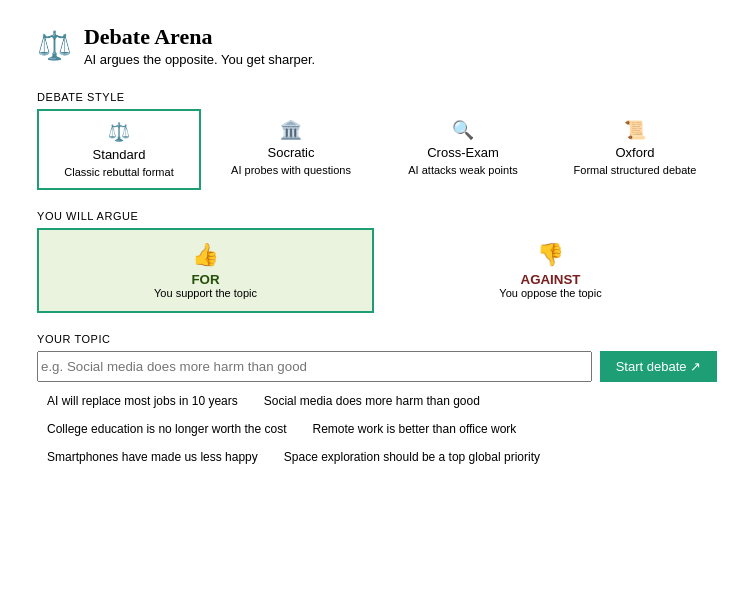
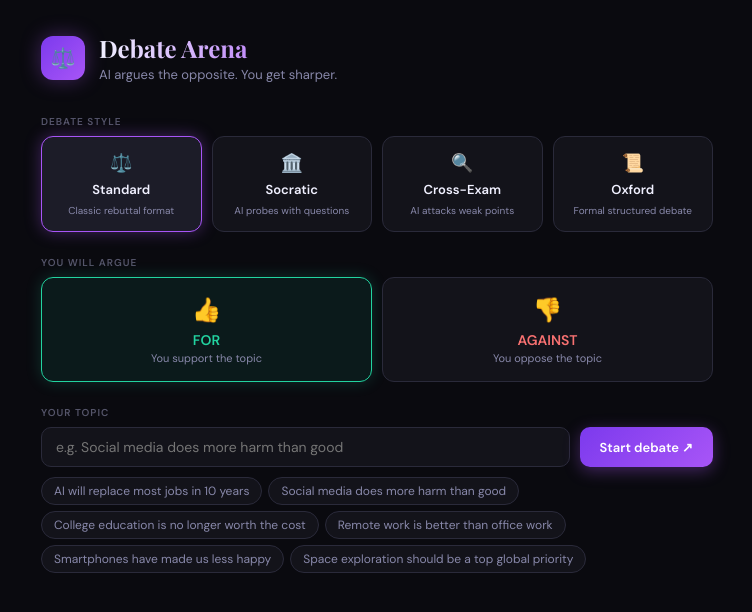
Before and after one commit to hansitha-1/debate-arena, a React (Create React App) app: page / in a window 1280 px wide. Shown: the top 612 px of the page, without its empty margins (263-1015 px from the left). Built offline with nearby package versions, Linux system fonts and the light colour scheme.

Commit message:
dark arena UI redesign

```diff
--- a/src/DebateArena.jsx
+++ b/src/DebateArena.jsx
@@ -486,8 +486,9 @@ Be direct, specific, and honest. No fluff. Reference their actual arguments.`;
   if (screen === "start") {
     return (
       <div style={styles.page}>
+        <style>{GLOBAL_CSS}</style>
         <div style={styles.header}>
-          <span style={{ fontSize: 28 }}>⚖️</span>
+          <div style={styles.headerIcon}>⚖️</div>
           <div>
             <h1 style={styles.title}>Debate Arena</h1>
             <p style={styles.subtitle}>
@@ -521,31 +522,15 @@ Be direct, specific, and honest. No fluff. Reference their actual arguments.`;
         <div style={styles.section}>
           <div style={styles.label}>You will argue</div>
           <div style={{ display: "flex", gap: 10 }}>
-            <button
-              onClick={() => setStance("for")}
-              style={{
-                flex: 1, padding: "12px", borderRadius: "var(--border-radius-md)",
-                border: stance === "for" ? "2px solid #1D9E75" : "0.5px solid var(--color-border-tertiary)",
-                background: stance === "for" ? "#EAF3DE" : "var(--color-background-secondary)",
-                cursor: "pointer", fontFamily: "inherit",
-              }}
-            >
-              <div style={{ fontSize: 22 }}>👍</div>
-              <div style={{ fontWeight: 600, color: "#27500A", marginTop: 4 }}>FOR</div>
-              <div style={{ fontSize: 11, color: "var(--color-text-secondary)" }}>You support the topic</div>
+            <button onClick={() => setStance("for")} style={{...styles.stanceFor, ...(stance==="for"?styles.stanceForActive:{})}}>
+              <div style={{ fontSize: 24 }}>👍</div>
+              <div style={{ fontWeight: 700, color: "#22D3A0", marginTop: 6, fontSize: 14 }}>FOR</div>
+              <div style={{ fontSize: 11, color: "#8888AA", marginTop: 2 }}>You support the topic</div>
             </button>
-            <button
-              onClick={() => setStance("against")}
-              style={{
-                flex: 1, padding: "12px", borderRadius: "var(--border-radius-md)",
-                border: stance === "against" ? "2px solid #E24B4A" : "0.5px solid var(--color-border-tertiary)",
-                background: stance === "against" ? "#FCEBEB" : "var(--color-background-secondary)",
-                cursor: "pointer", fontFamily: "inherit",
-              }}
-            >
-              <div style={{ fontSize: 22 }}>👎</div>
-              <div style={{ fontWeight: 600, color: "#791F1F", marginTop: 4 }}>AGAINST</div>
-              <div style={{ fontSize: 11, color: "var(--color-text-secondary)" }}>You oppose the topic</div>
+            <button onClick={() => setStance("against")} style={{...styles.stanceAgainst, ...(stance==="against"?styles.stanceAgainstActive:{})}}>
+              <div style={{ fontSize: 24 }}>👎</div>
+              <div style={{ fontWeight: 700, color: "#F87171", marginTop: 6, fontSize: 14 }}>AGAINST</div>
+              <div style={{ fontSize: 11, color: "#8888AA", marginTop: 2 }}>You oppose the topic</div>
             </button>
           </div>
         </div>
@@ -584,8 +569,8 @@ Be direct, specific, and honest. No fluff. Reference their actual arguments.`;
   if (screen === "summary") {
     const avg = scores.length > 0 ? Math.round(scores.reduce((a, b) => a + b, 0) / scores.length) : 0;
     const grade = avg >= 85 ? "A" : avg >= 70 ? "B" : avg >= 55 ? "C" : avg >= 40 ? "D" : "F";
-    const gradeColor = avg >= 85 ? "#27500A" : avg >= 70 ? "#1D9E75" : avg >= 55 ? "#633806" : "#791F1F";
-    const gradeBg = avg >= 85 ? "#EAF3DE" : avg >= 70 ? "#E1F5EE" : avg >= 55 ? "#FAEEDA" : "#FCEBEB";
+    const gradeColor = avg >= 85 ? "#22D3A0" : avg >= 70 ? "#A855F7" : avg >= 55 ? "#FBBF24" : "#F87171";
+    const gradeBg = avg >= 85 ? "rgba(34,211,160,0.12)" : avg >= 70 ? "rgba(168,85,247,0.12)" : avg >= 55 ? "rgba(251,191,36,0.1)" : "rgba(248,113,113,0.1)";
 
     // Parse summary sections for nice rendering
     const sections = summary ? summary.split(/\n## /).map((s, i) => i === 0 ? s.replace("## ", "") : s) : [];
@@ -593,7 +578,7 @@ Be direct, specific, and honest. No fluff. Reference their actual arguments.`;
     return (
       <div style={styles.page}>
         <div style={styles.header}>
-          <span style={{ fontSize: 28 }}>⚖️</span>
+          <div style={styles.headerIcon}>⚖️</div>
           <div>
             <h1 style={styles.title}>Session Complete</h1>
             <p style={styles.subtitle}>{topic}</p>
@@ -602,8 +587,8 @@ Be direct, specific, and honest. No fluff. Reference their actual arguments.`;
 
         {/* Grade card */}
         <div style={{ display: "grid", gridTemplateColumns: "repeat(4,1fr)", gap: 8, marginBottom: "1.5rem" }}>
-          <div style={{ ...styles.statCard, gridColumn: "1", background: gradeBg }}>
-            <div style={{ fontSize: 36, fontWeight: 700, fontFamily: "'Playfair Display',serif", color: gradeColor }}>{grade}</div>
+          <div style={{ ...styles.statCard, gridColumn: "1", background: gradeBg, border: `1px solid ${gradeColor}33` }}>
+            <div style={{ fontSize: 36, fontWeight: 700, fontFamily: "'Playfair Display',serif", color: gradeColor, textShadow: `0 0 20px ${gradeColor}` }}>{grade}</div>
             <div style={styles.statLabel}>Grade</div>
           </div>
           <div style={styles.statCard}>
@@ -630,7 +615,8 @@ Be direct, specific, and honest. No fluff. Reference their actual arguments.`;
                 <div style={{
                   width: "100%", borderRadius: "4px 4px 0 0",
                   height: `${(s / 100) * 44}px`,
-                  background: s >= 70 ? "#1D9E75" : s >= 50 ? "#EF9F27" : "#E24B4A",
+                  background: s >= 70 ? "#22D3A0" : s >= 50 ? "#FBBF24" : "#F87171",
+                boxShadow: s >= 70 ? "0 0 8px rgba(34,211,160,0.4)" : s >= 50 ? "0 0 8px rgba(251,191,36,0.3)" : "none",
                   minHeight: 4,
                 }} />
                 <div style={{ fontSize: 10, color: "var(--color-text-secondary)" }}>R{i + 1}</div>
@@ -640,14 +626,14 @@ Be direct, specific, and honest. No fluff. Reference their actual arguments.`;
         </div>
 
         {/* Coach debrief */}
-        <div style={{ border: "0.5px solid var(--color-border-tertiary)", borderRadius: "var(--border-radius-lg)", overflow: "hidden", marginBottom: "1.5rem" }}>
-          <div style={{ padding: "12px 16px", background: "var(--color-background-secondary)", borderBottom: "0.5px solid var(--color-border-tertiary)", fontFamily: "'Playfair Display',serif", fontWeight: 600, fontSize: 16 }}>
+        <div style={{ border: "1px solid #2A2A3A", borderRadius: 16, overflow: "hidden", marginBottom: "1.5rem", background: "#13131A" }}>
+          <div style={{ padding: "14px 18px", background: "#1C1C28", borderBottom: "1px solid #2A2A3A", fontFamily: "'Playfair Display',serif", fontWeight: 600, fontSize: 16, color: "#F0F0FF" }}>
             🎓 Coach Debrief
           </div>
-          <div style={{ padding: "16px", fontSize: 14, lineHeight: 1.8, color: "var(--color-text-primary)" }}>
+          <div style={{ padding: "18px", fontSize: 14, lineHeight: 1.8, color: "#D4D4F0" }}>
             {summaryLoading ? (
-              <div style={{ color: "var(--color-text-secondary)", fontStyle: "italic" }}>
-                Analyzing your debate… this takes a few seconds ⏳
+              <div style={{ color: "#55556A", fontStyle: "italic" }}>
+                ⚡ Analyzing your full debate… a few seconds ⏳
               </div>
             ) : summary ? (
               sections.map((section, i) => {
@@ -656,13 +642,13 @@ Be direct, specific, and honest. No fluff. Reference their actual arguments.`;
                 const body = lines.slice(1).join("\n").trim();
                 return (
                   <div key={i} style={{ marginBottom: "1.25rem" }}>
-                    {heading && <div style={{ fontWeight: 600, color: "var(--color-text-primary)", marginBottom: 6, fontSize: 13, textTransform: "uppercase", letterSpacing: "0.04em" }}>{heading}</div>}
-                    <div style={{ color: "var(--color-text-secondary)", whiteSpace: "pre-wrap" }}>{body}</div>
+                    {heading && <div style={{ fontWeight: 600, color: "#A855F7", marginBottom: 6, fontSize: 11, textTransform: "uppercase", letterSpacing: "0.08em" }}>{heading}</div>}
+                    <div style={{ color: "#C4C4E0", whiteSpace: "pre-wrap", lineHeight: 1.8 }}>{body}</div>
                   </div>
                 );
               })
             ) : (
-              <div style={{ color: "#E24B4A" }}>Could not load summary.</div>
+              <div style={{ color: "#F87171" }}>Could not load summary.</div>
             )}
           </div>
         </div>
@@ -706,6 +692,7 @@ Be direct, specific, and honest. No fluff. Reference their actual arguments.`;
   // ── RENDER: DEBATE SCREEN ───────────────────────────────────
   return (
     <div style={styles.page}>
+      <style>{GLOBAL_CSS}</style>
       {/* Stats bar */}
       <div style={styles.statsRow}>
         {[
@@ -818,20 +805,23 @@ Be direct, specific, and honest. No fluff. Reference their actual arguments.`;
                   ...styles.bubble,
                   background:
                     m.role === "user"
-                      ? "#E1F5EE"
+                      ? "rgba(34,211,160,0.1)"
                       : m.role === "grade"
-                      ? "#FAEEDA"
-                      : "var(--color-background-secondary)",
+                      ? "rgba(251,191,36,0.08)"
+                      : "#1C1C28",
                   color:
                     m.role === "user"
-                      ? "#085041"
+                      ? "#A7F3D0"
                       : m.role === "grade"
-                      ? "#633806"
-                      : "var(--color-text-primary)",
+                      ? "#FDE68A"
+                      : "#D4D4F0",
                   border:
-                    m.role === "grade"
-                      ? "0.5px solid #EF9F27"
-                      : "0.5px solid var(--color-border-tertiary)",
+                    m.role === "user"
+                      ? "1px solid rgba(34,211,160,0.2)"
+                      : m.role === "grade"
+                      ? "1px solid rgba(251,191,36,0.2)"
+                      : "1px solid #2A2A3A",
+                  animation: "slideIn 0.3s ease forwards",
                 }}
               >
                 {m.text}
@@ -841,9 +831,9 @@ Be direct, specific, and honest. No fluff. Reference their actual arguments.`;
 
           {loading && (
             <div style={{ ...styles.msgRow, flexDirection: "row" }}>
-              <div style={{ ...styles.avatar, background: "#EEEDFE", color: "#3C3489" }}>AI</div>
-              <div style={{ ...styles.bubble, background: "var(--color-background-secondary)" }}>
-                <span style={styles.typingDots}>thinking…</span>
+              <div style={{ ...styles.avatar, background: "rgba(168,85,247,0.15)", color: "#A855F7" }}>AI</div>
+              <div style={{ ...styles.bubble, background: "#1C1C28", border: "1px solid #2A2A3A" }}>
+                <span style={{ color: "#55556A", fontSize: 13 }}>⚡ thinking…</span>
               </div>
             </div>
           )}
@@ -858,8 +848,8 @@ Be direct, specific, and honest. No fluff. Reference their actual arguments.`;
 
         {/* TODO_A2: Show ScoreChart here when scores.length >= 3 */}
         {scores.length >= 3 && (
-          <div style={{ padding: "0 14px 8px" }}>
-            <div style={styles.label}>Your score trend</div>
+          <div style={{ padding: "0 16px 12px", borderTop: "1px solid #2A2A3A" }}>
+            <div style={{ ...styles.label, paddingTop: 12 }}>Score trend</div>
             <ResponsiveContainer width="100%" height={100}>
               <BarChart
                 data={scores.map((s, i) => ({ r: `R${i + 1}`, s }))}
@@ -869,13 +859,13 @@ Be direct, specific, and honest. No fluff. Reference their actual arguments.`;
                 <YAxis domain={[0, 100]} hide />
                 <Tooltip
                   formatter={(v) => [`${v}%`, "Score"]}
-                  contentStyle={{ fontSize: 12 }}
+                  contentStyle={{ fontSize: 12, background: "#1C1C28", border: "1px solid #2A2A3A", color: "#F0F0FF" }}
                 />
                 <Bar dataKey="s" radius={[4, 4, 0, 0]}>
                   {scores.map((s, i) => (
                     <Cell
                       key={i}
-                      fill={s >= 70 ? "#1D9E75" : s >= 50 ? "#EF9F27" : "#E24B4A"}
+                      fill={s >= 70 ? "#22D3A0" : s >= 50 ? "#FBBF24" : "#F87171"}
                     />
                   ))}
                 </Bar>
@@ -910,11 +900,11 @@ Be direct, specific, and honest. No fluff. Reference their actual arguments.`;
               {scores.length >= 1 && (
                 <button
                   style={{
-                    fontSize: 12, padding: "6px 14px",
-                    borderRadius: "var(--border-radius-md)",
-                    border: "1.5px solid #1D9E75",
-                    background: "#E1F5EE", color: "#085041",
-                    cursor: "pointer", fontFamily: "inherit", fontWeight: 500,
+                    fontSize: 12, padding: "8px 14px",
+                    borderRadius: 10,
+                    border: "1px solid rgba(34,211,160,0.4)",
+                    background: "rgba(34,211,160,0.08)", color: "#22D3A0",
+                    cursor: "pointer", fontFamily: "inherit", fontWeight: 600,
                   }}
                   onClick={() => triggerSummary(scores, messages)}
                 >
@@ -932,8 +922,8 @@ Be direct, specific, and honest. No fluff. Reference their actual arguments.`;
                   width: 40,
                   height: 40,
                   borderRadius: "50%",
-                  border: listening ? "2px solid #E24B4A" : "1.5px solid var(--color-border-secondary)",
-                  background: listening ? "#FCEBEB" : "var(--color-background-secondary)",
+                  border: listening ? "2px solid #F87171" : "1px solid #2A2A3A",
+                  background: listening ? "rgba(248,113,113,0.1)" : "#13131A",
                   cursor: loading ? "not-allowed" : "pointer",
                   fontSize: 18,
                   display: "flex",
@@ -946,8 +936,8 @@ Be direct, specific, and honest. No fluff. Reference their actual arguments.`;
                 {listening ? "⏹" : "🎙️"}
               </button>
               {listening && (
-                <span style={{ fontSize: 12, color: "#E24B4A", fontStyle: "italic" }}>
-                  🎙️ Listening… (click ⏹ when done, then Argue ↗)
+                <span style={{ fontSize: 12, color: "#F87171", fontStyle: "italic" }}>
+                  🎙️ Listening… stop then Argue ↗
                 </span>
               )}
               <button
@@ -972,38 +962,229 @@ Be direct, specific, and honest. No fluff. Reference their actual arguments.`;
   );
 }
 
-// ─── STYLES ───────────────────────────────────────────────────
+// ─── DARK ARENA THEME ─────────────────────────────────────────
+const T = {
+  bg:        "#0A0A0F",
+  surface:   "#13131A",
+  surfaceHi: "#1C1C28",
+  border:    "#2A2A3A",
+  borderHi:  "#3D3D55",
+  neon:      "#A855F7",
+  neonDim:   "#7C3AED",
+  neonGlow:  "rgba(168,85,247,0.35)",
+  green:     "#22D3A0",
+  greenDim:  "#0F7A5A",
+  red:       "#F87171",
+  amber:     "#FBBF24",
+  textPri:   "#F0F0FF",
+  textSec:   "#8888AA",
+  textMut:   "#55556A",
+  fontDisp:  "'Playfair Display', serif",
+  fontSans:  "'DM Sans', sans-serif",
+};
+
+const GLOBAL_CSS = `
+  @import url('https://fonts.googleapis.com/css2?family=Playfair+Display:wght@600;700&family=DM+Sans:wght@400;500;600&display=swap');
+  * { box-sizing: border-box; }
+  body { background: ${T.bg} !important; }
+
+  @keyframes fadeUp {
+    from { opacity: 0; transform: translateY(16px); }
+    to   { opacity: 1; transform: translateY(0); }
+  }
+  @keyframes pulse {
+    0%,100% { box-shadow: 0 0 0 0 rgba(248,113,113,0.5); }
+    50%      { box-shadow: 0 0 0 8px rgba(248,113,113,0); }
+  }
+  @keyframes neonPulse {
+    0%,100% { box-shadow: 0 0 8px ${T.neonGlow}, 0 0 20px ${T.neonGlow}; }
+    50%      { box-shadow: 0 0 16px ${T.neonGlow}, 0 0 40px ${T.neonGlow}; }
+  }
+  @keyframes shimmer {
+    0%   { background-position: -200% center; }
+    100% { background-position: 200% center; }
+  }
+  @keyframes blink {
+    0%,100% { opacity:1; } 50% { opacity:0.3; }
+  }
+  @keyframes slideIn {
+    from { opacity:0; transform: translateX(-10px); }
+    to   { opacity:1; transform: translateX(0); }
+  }
+
+  .msg-appear { animation: slideIn 0.3s ease forwards; }
+  .screen-appear { animation: fadeUp 0.4s ease forwards; }
+
+  input, textarea, button { font-family: ${T.fontSans}; }
+
+  input:focus, textarea:focus {
+    outline: none;
+    border-color: ${T.neon} !important;
+    box-shadow: 0 0 0 3px ${T.neonGlow};
+  }
+
+  ::-webkit-scrollbar { width: 4px; }
+  ::-webkit-scrollbar-track { background: ${T.surface}; }
+  ::-webkit-scrollbar-thumb { background: ${T.border}; border-radius: 2px; }
+  ::-webkit-scrollbar-thumb:hover { background: ${T.neonDim}; }
+`;
+
 const styles = {
-  page: { fontFamily: "'DM Sans', sans-serif", maxWidth: 680, margin: "0 auto", padding: "1.5rem 0" },
-  header: { display: "flex", alignItems: "center", gap: 12, marginBottom: "1.5rem" },
-  title: { fontFamily: "'Playfair Display', serif", fontSize: 22, fontWeight: 700, color: "var(--color-text-primary)", margin: 0 },
-  subtitle: { fontSize: 13, color: "var(--color-text-secondary)", margin: "2px 0 0" },
-  section: { marginBottom: "1.25rem" },
-  label: { fontSize: 11, fontWeight: 500, color: "var(--color-text-secondary)", marginBottom: 6, textTransform: "uppercase", letterSpacing: "0.05em" },
-  topicRow: { display: "flex", gap: 8 },
-  input: { flex: 1, fontFamily: "'DM Sans', sans-serif" },
-  chips: { display: "flex", gap: 6, flexWrap: "wrap", marginTop: 8 },
-  chip: { fontSize: 12, padding: "4px 10px", borderRadius: 99, border: "0.5px solid var(--color-border-secondary)", cursor: "pointer", background: "var(--color-background-secondary)", color: "var(--color-text-secondary)", fontFamily: "inherit" },
-  styleGrid: { display: "grid", gridTemplateColumns: "repeat(4, 1fr)", gap: 8 },
-  styleCard: { display: "flex", flexDirection: "column", alignItems: "center", gap: 4, padding: "10px 8px", borderRadius: "var(--border-radius-md)", border: "0.5px solid var(--color-border-tertiary)", background: "var(--color-background-secondary)", cursor: "pointer", fontFamily: "inherit" },
-  styleCardActive: { border: "2px solid #1D9E75", background: "var(--color-background-primary)" },
-  styleLabel: { fontSize: 13, fontWeight: 500, color: "var(--color-text-primary)" },
-  styleDesc: { fontSize: 11, color: "var(--color-text-secondary)", textAlign: "center" },
-  statsRow: { display: "grid", gridTemplateColumns: "repeat(4, 1fr)", gap: 8, marginBottom: "1rem" },
-  statCard: { background: "var(--color-background-secondary)", borderRadius: "var(--border-radius-md)", padding: "10px", textAlign: "center" },
-  statVal: { fontSize: 20, fontWeight: 700, fontFamily: "'Playfair Display', serif", color: "var(--color-text-primary)" },
-  statLabel: { fontSize: 11, color: "var(--color-text-secondary)", marginTop: 2 },
-  arena: { border: "0.5px solid var(--color-border-tertiary)", borderRadius: "var(--border-radius-lg)", overflow: "hidden" },
-  arenaHeader: { display: "flex", alignItems: "center", justifyContent: "space-between", padding: "10px 14px", borderBottom: "0.5px solid var(--color-border-tertiary)", background: "var(--color-background-secondary)" },
-  arenaTitle: { fontFamily: "'Playfair Display', serif", fontSize: 15, fontWeight: 600, color: "var(--color-text-primary)", flex: 1 },
-  messages: { padding: 14, minHeight: 200, maxHeight: 340, overflowY: "auto", display: "flex", flexDirection: "column", gap: 10 },
-  msgRow: { display: "flex", gap: 8, alignItems: "flex-start" },
-  avatar: { width: 28, height: 28, borderRadius: "50%", display: "flex", alignItems: "center", justifyContent: "center", fontSize: 10, fontWeight: 500, flexShrink: 0 },
-  bubble: { fontSize: 14, lineHeight: 1.6, padding: "10px 12px", borderRadius: 10, maxWidth: "85%", color: "var(--color-text-primary)" },
-  typingDots: { color: "var(--color-text-secondary)", fontSize: 13, fontStyle: "italic" },
-  inputArea: { borderTop: "0.5px solid var(--color-border-tertiary)", padding: "10px 14px", background: "var(--color-background-primary)" },
-  textarea: { width: "100%", fontFamily: "'DM Sans', sans-serif", fontSize: 14, resize: "none", marginBottom: 8 },
+  // Layout
+  page: {
+    fontFamily: T.fontSans,
+    maxWidth: 720,
+    margin: "0 auto",
+    padding: "2rem 1.5rem",
+    background: T.bg,
+    minHeight: "100vh",
+    color: T.textPri,
+  },
+
+  // Header
+  header: { display: "flex", alignItems: "center", gap: 14, marginBottom: "2rem" },
+  headerIcon: {
+    width: 44, height: 44, borderRadius: 12,
+    background: `linear-gradient(135deg, ${T.neonDim}, ${T.neon})`,
+    display: "flex", alignItems: "center", justifyContent: "center",
+    fontSize: 20, flexShrink: 0,
+    boxShadow: `0 0 20px ${T.neonGlow}`,
+  },
+  title: {
+    fontFamily: T.fontDisp, fontSize: 24, fontWeight: 700,
+    color: T.textPri, margin: 0,
+    background: `linear-gradient(90deg, #F0F0FF, ${T.neon})`,
+    WebkitBackgroundClip: "text", WebkitTextFillColor: "transparent",
+  },
+  subtitle: { fontSize: 13, color: T.textSec, margin: "2px 0 0" },
+
+  // Sections
+  section: { marginBottom: "1.5rem" },
+  label: {
+    fontSize: 10, fontWeight: 600, color: T.textMut, marginBottom: 8,
+    textTransform: "uppercase", letterSpacing: "0.1em",
+  },
+
+  // Topic input
+  topicRow: { display: "flex", gap: 10 },
+  input: {
+    flex: 1, background: T.surface, border: `1px solid ${T.border}`,
+    borderRadius: 10, color: T.textPri, padding: "10px 14px", fontSize: 14,
+  },
+
+  // Chips
+  chips: { display: "flex", gap: 6, flexWrap: "wrap", marginTop: 10 },
+  chip: {
+    fontSize: 12, padding: "5px 12px", borderRadius: 99,
+    border: `1px solid ${T.border}`, cursor: "pointer",
+    background: T.surface, color: T.textSec,
+    transition: "all 0.15s", fontFamily: T.fontSans,
+  },
+
+  // Style cards
+  styleGrid: { display: "grid", gridTemplateColumns: "repeat(4, 1fr)", gap: 10 },
+  styleCard: {
+    display: "flex", flexDirection: "column", alignItems: "center", gap: 6,
+    padding: "14px 8px", borderRadius: 12,
+    border: `1px solid ${T.border}`, background: T.surface,
+    cursor: "pointer", fontFamily: T.fontSans, transition: "all 0.2s",
+  },
+  styleCardActive: {
+    border: `1.5px solid ${T.neon}`, background: T.surfaceHi,
+    boxShadow: `0 0 16px ${T.neonGlow}`,
+  },
+  styleLabel: { fontSize: 13, fontWeight: 600, color: T.textPri },
+  styleDesc: { fontSize: 10, color: T.textSec, textAlign: "center" },
+
+  // Stance cards
+  stanceFor: {
+    flex: 1, padding: "16px", borderRadius: 12, cursor: "pointer",
+    fontFamily: T.fontSans, transition: "all 0.2s",
+    border: `1px solid ${T.border}`, background: T.surface,
+  },
+  stanceForActive: {
+    border: `1.5px solid ${T.green}`,
+    background: "rgba(34,211,160,0.08)",
+    boxShadow: "0 0 16px rgba(34,211,160,0.2)",
+  },
+  stanceAgainst: {
+    flex: 1, padding: "16px", borderRadius: 12, cursor: "pointer",
+    fontFamily: T.fontSans, transition: "all 0.2s",
+    border: `1px solid ${T.border}`, background: T.surface,
+  },
+  stanceAgainstActive: {
+    border: `1.5px solid ${T.red}`,
+    background: "rgba(248,113,113,0.08)",
+    boxShadow: "0 0 16px rgba(248,113,113,0.2)",
+  },
+
+  // Stats bar
+  statsRow: { display: "grid", gridTemplateColumns: "repeat(4, 1fr)", gap: 10, marginBottom: "1.25rem" },
+  statCard: {
+    background: T.surface, borderRadius: 12, padding: "12px 10px",
+    textAlign: "center", border: `1px solid ${T.border}`,
+  },
+  statVal: { fontSize: 22, fontWeight: 700, fontFamily: T.fontDisp, color: T.textPri },
+  statLabel: { fontSize: 10, color: T.textMut, marginTop: 3, textTransform: "uppercase", letterSpacing: "0.06em" },
+
+  // Arena
+  arena: {
+    border: `1px solid ${T.border}`, borderRadius: 16, overflow: "hidden",
+    background: T.surface,
+    boxShadow: `0 0 40px rgba(0,0,0,0.6), inset 0 1px 0 rgba(255,255,255,0.04)`,
+  },
+  arenaHeader: {
+    display: "flex", alignItems: "flex-start", justifyContent: "space-between",
+    padding: "16px 18px",
+    borderBottom: `1px solid ${T.border}`,
+    background: `linear-gradient(180deg, ${T.surfaceHi} 0%, ${T.surface} 100%)`,
+  },
+  arenaTitle: {
+    fontFamily: T.fontDisp, fontSize: 16, fontWeight: 600,
+    color: T.textPri, flex: 1, lineHeight: 1.4,
+  },
+
+  // Messages
+  messages: {
+    padding: "18px 16px", minHeight: 220, maxHeight: 360,
+    overflowY: "auto", display: "flex", flexDirection: "column", gap: 14,
+  },
+  msgRow: { display: "flex", gap: 10, alignItems: "flex-start" },
+  avatar: {
+    width: 32, height: 32, borderRadius: 10, display: "flex",
+    alignItems: "center", justifyContent: "center",
+    fontSize: 11, fontWeight: 600, flexShrink: 0,
+  },
+  bubble: {
+    fontSize: 14, lineHeight: 1.7, padding: "12px 16px",
+    borderRadius: 14, maxWidth: "84%",
+  },
+  typingDots: { color: T.textMut, fontSize: 13, fontStyle: "italic" },
+
+  // Input area
+  inputArea: {
+    borderTop: `1px solid ${T.border}`, padding: "14px 16px",
+    background: T.surfaceHi,
+  },
+  textarea: {
+    width: "100%", background: T.surface,
+    border: `1px solid ${T.border}`,
+    borderRadius: 10, color: T.textPri, padding: "10px 14px",
+    fontSize: 14, resize: "none", marginBottom: 10, lineHeight: 1.6,
+  },
   inputFooter: { display: "flex", justifyContent: "space-between", alignItems: "center" },
-  primaryBtn: { padding: "8px 16px", background: "#1D9E75", color: "#fff", border: "none", borderRadius: "var(--border-radius-md)", cursor: "pointer", fontFamily: "inherit", fontSize: 13, fontWeight: 500 },
-  ghostBtn: { background: "none", border: "none", cursor: "pointer", color: "var(--color-text-secondary)", fontFamily: "inherit", padding: 0 },
+
+  // Buttons
+  primaryBtn: {
+    padding: "10px 20px",
+    background: `linear-gradient(135deg, ${T.neonDim}, ${T.neon})`,
+    color: "#fff", border: "none", borderRadius: 10,
+    cursor: "pointer", fontFamily: T.fontSans, fontSize: 13, fontWeight: 600,
+    boxShadow: `0 4px 16px ${T.neonGlow}`,
+    transition: "all 0.2s",
+  },
+  ghostBtn: {
+    background: "none", border: "none", cursor: "pointer",
+    color: T.textSec, fontFamily: T.fontSans, padding: 0, fontSize: 13,
+  },
 };
```
